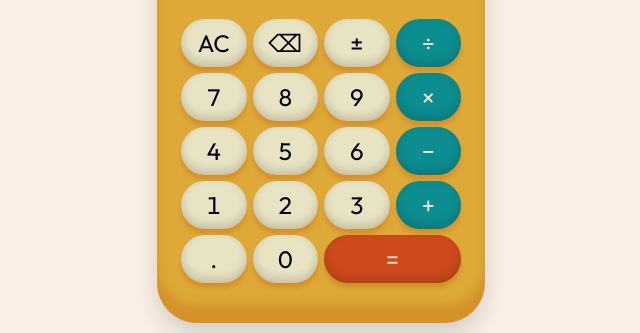
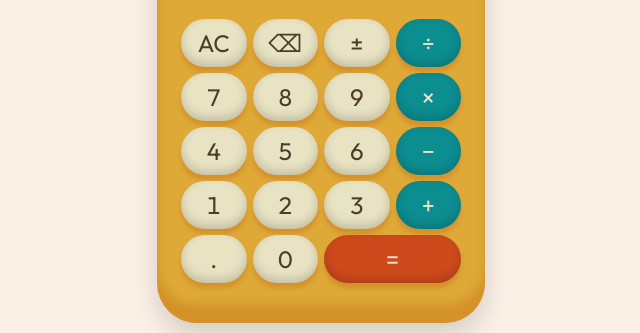
Before and after one commit to waris-sri/odin-calculator, a plain HTML site: page index.html in a window 1280 px wide. Shown: the part 337-670 px from the top of the page, without its empty margins (319-959 px from the left). Drawn offline with nearby package versions, Linux system fonts and the light colour scheme.

Commit message:
fix: specify text color to buttons

```diff
--- a/style.css
+++ b/style.css
@@ -53,6 +53,7 @@ button {
   -khtml-user-select: none;
   -webkit-user-select: none;
   -o-user-select: none;
+  color: var(--main-text)
 }
 
 button:hover {
```
